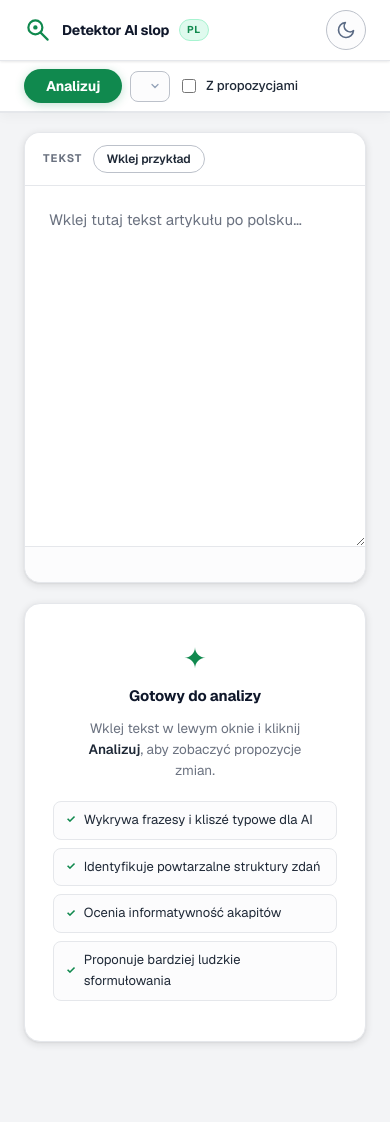
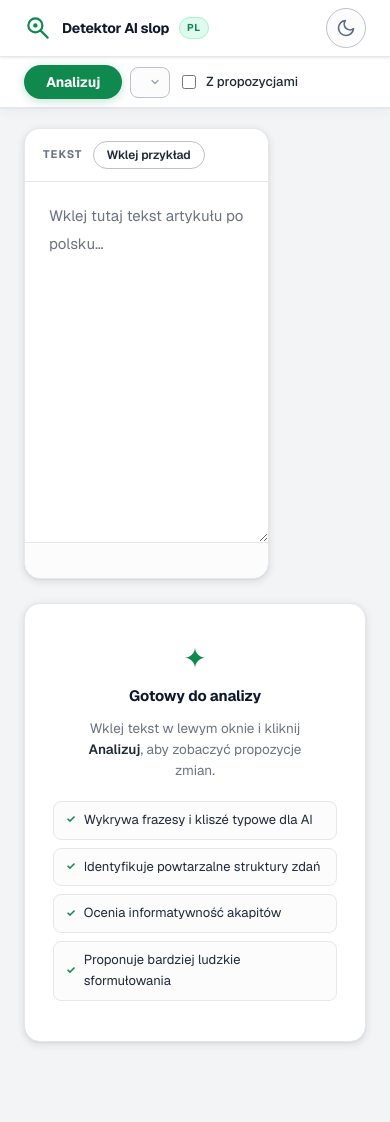
Before and after one commit to ArturDab/detektor_ai, a FastAPI app: page / in a window 390 px wide. Run offline with FastAPI, Linux system fonts and the light colour scheme; data that the repository does not hold is empty.

Commit message:
feat: Faza 8.2 — nowy grid layoutu (56px topbar, 820/380px kolumny, breakpointy 960/1280)
- --topbar-h: 60px → 56px (spec M3)
- max-width kontenera: 1200px → 1280px (mieści 820+24+380px)
- .col-left: flex: 1, max-width: 820px (zamiast 55%)
- .col-right: width: 380px, flex-shrink: 0 (zamiast flex 45%)
- breakpoint stosu: 900px → 959px
- nowy breakpoint 960-1279px: sidebar 340px
- gap .two-col: 20px → 24px (grid-spacing M3)

https://claude.ai/code/session_01XgWA2aazpTJBf4odP7BYWk

Co-authored-by: Claude <noreply@anthropic.com>

```diff
--- a/src/detektor_web/static/style.css
+++ b/src/detektor_web/static/style.css
@@ -93,7 +93,7 @@
   --ring:          0 0 0 3px rgba(16,137,78,.28);
   --font-sans: "Geist", -apple-system, BlinkMacSystemFont, "Segoe UI", Roboto, sans-serif;
   --font-mono: "Geist Mono", ui-monospace, SFMono-Regular, Menlo, Consolas, monospace;
-  --topbar-h: 60px;
+  --topbar-h: 56px;
   --abar-h: 52px; /* updated via JS ResizeObserver */
   color-scheme: light;
 }
@@ -128,7 +128,7 @@ body {
 }
 .topbar-inner,
 .layout {
-  max-width: 1200px;
+  max-width: 1280px;
   margin: 0 auto;
   padding-left: 24px;
   padding-right: 24px;
@@ -474,11 +474,11 @@ button.loading::after {
 /* ═══════════════════════════════════════════
    TWO-COLUMN LAYOUT
    ═══════════════════════════════════════════ */
-.two-col { display: flex; gap: 20px; align-items: flex-start; }
-.col-left { flex: 1 1 55%; min-width: 0; }
+.two-col { display: flex; gap: 24px; align-items: flex-start; }
+.col-left { flex: 1; min-width: 0; max-width: 820px; }
 .col-right {
-  flex: 1 1 45%;
-  min-width: 0;
+  width: 380px;
+  flex-shrink: 0;
   background: var(--surface);
   border: 1px solid var(--border);
   border-radius: var(--radius-lg);
@@ -946,10 +946,14 @@ mark.mark-active {
 /* ═══════════════════════════════════════════
    RESPONSIVE
    ═══════════════════════════════════════════ */
-@media (max-width: 900px) {
+@media (min-width: 960px) and (max-width: 1279px) {
+  .col-right { width: 340px; }
+}
+
+@media (max-width: 959px) {
   .two-col { flex-direction: column; }
-  .col-left, .col-right { flex-basis: auto; width: 100%; }
-  .col-right { position: static; max-height: none; top: 0; overflow: visible; }
+  .col-left { max-width: 100%; }
+  .col-right { width: 100%; flex-shrink: 1; position: static; max-height: none; top: 0; overflow: visible; }
   .text-box textarea { height: 360px; max-height: 360px; }
   .text-box .highlighted { max-height: 460px; }
   .topbar h1 { border-right: none; padding-right: 0; }
```
